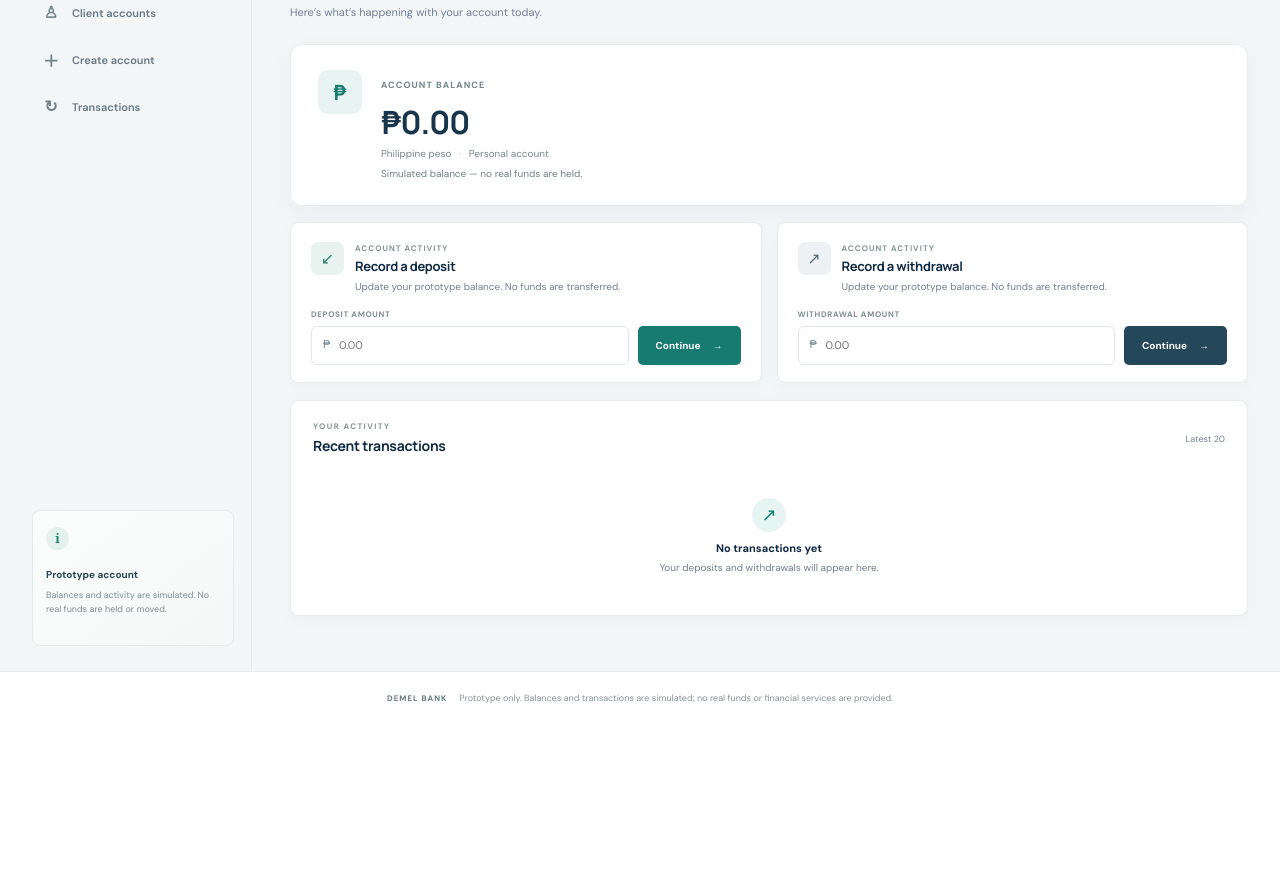
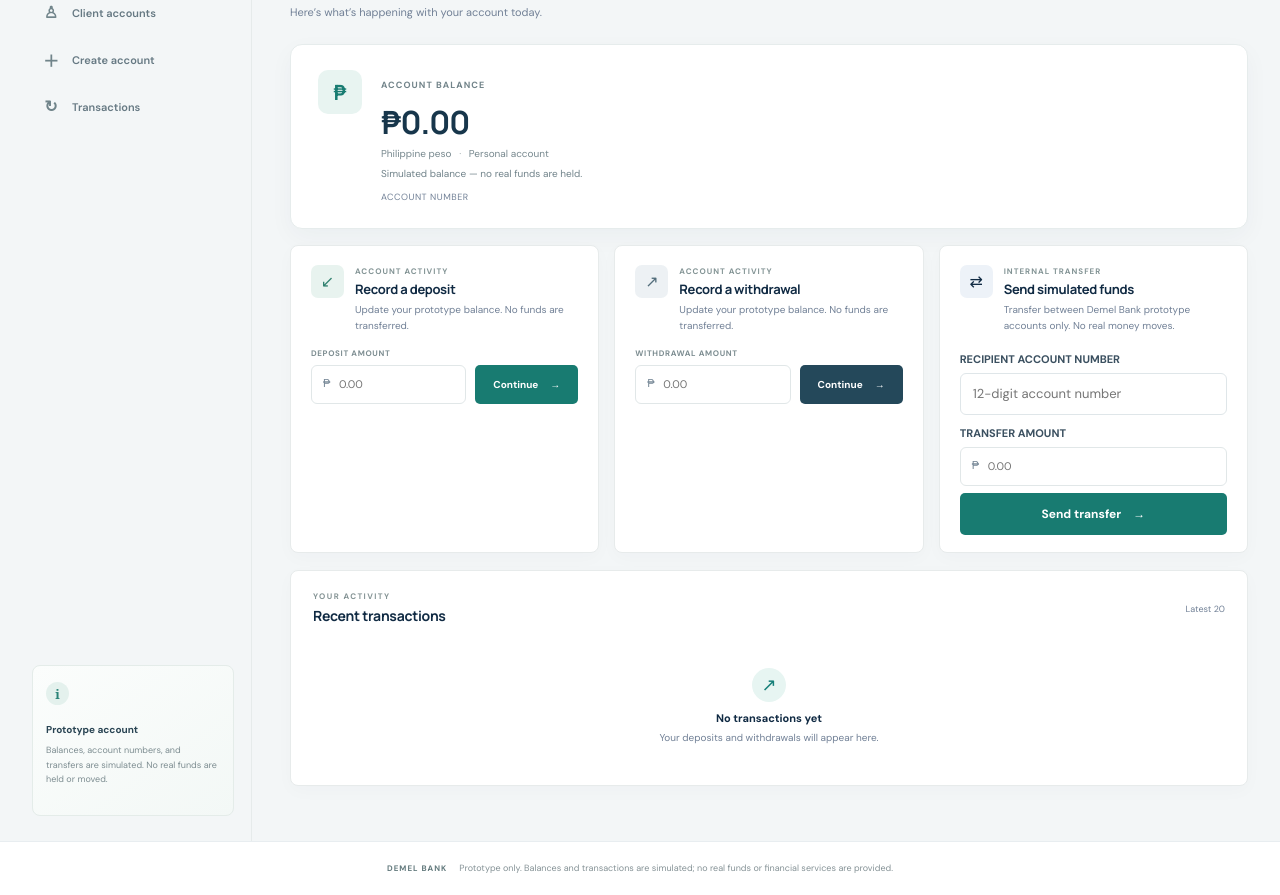
Before and after one commit to Dmel1/demel-bank, a Flask app: template templates/client.html in a window 1280 px wide. Shown: the part 196-1091 px from the top of the page. Before the commit the page ends 899 px from the top, so only its background shows below. Run offline with Flask 3, Linux system fonts and the light colour scheme; the template is opened without the code that fills it, so the values that code supplies are empty; the visitor is signed in with stand-in values (Sample User, id 1); some libraries are stand-ins or nearby versions.

Commit message:
Add simulated internal account transfers
Assign unique account numbers to existing and new customers, and record atomic simulated transfers between customer accounts.

Co-authored-by: Copilot <223556219+Copilot@users.noreply.github.com>

```diff
--- a/app.py
+++ b/app.py
@@ -13,11 +13,13 @@ from sqlalchemy import (
     CheckConstraint,
     Column,
     ForeignKey,
+    Index,
     Integer,
     MetaData,
     String,
     Table,
     create_engine,
+    inspect,
     text,
 )
 from sqlalchemy.engine import make_url
@@ -58,10 +60,12 @@ users = Table(
     Column("password_hash", String(255), nullable=False),
     Column("role", String(10), nullable=False),
     Column("balance_cents", BigInteger, nullable=False, server_default="0"),
+    Column("account_number", String(12), nullable=True),
     Column("created_at", String(40), nullable=False),
     CheckConstraint("role IN ('client', 'admin')"),
     CheckConstraint("balance_cents >= 0"),
 )
+Index("uq_users_account_number", users.c.account_number, unique=True)
 transactions_table = Table(
     "transactions",
     metadata,
@@ -70,6 +74,7 @@ transactions_table = Table(
     Column("kind", String(10), nullable=False),
     Column("amount_cents", BigInteger, nullable=False),
     Column("balance_after_cents", BigInteger, nullable=False),
+    Column("counterparty_account", String(12), nullable=True),
     Column("created_at", String(40), nullable=False),
     CheckConstraint("kind IN ('deposit', 'withdrawal')"),
     CheckConstraint("amount_cents > 0"),
@@ -85,6 +90,7 @@ def get_db():
 
 def initialize_database():
     metadata.create_all(engine)
+    migrate_schema()
     admin_username = os.environ.get("ADMIN_USERNAME") or os.environ.get(
         "DEMO_ADMIN_USERNAME"
     )
@@ -99,6 +105,38 @@ def initialize_database():
         seed_user(admin_username, admin_password, "admin")
 
 
+def generate_account_number():
+    return f"{secrets.randbelow(10**12):012d}"
+
+
+def migrate_schema():
+    existing_users = {column["name"] for column in inspect(engine).get_columns("users")}
+    existing_transactions = {
+        column["name"] for column in inspect(engine).get_columns("transactions")
+    }
+
+    with engine.begin() as db:
+        if "account_number" not in existing_users:
+            db.exec_driver_sql("ALTER TABLE users ADD COLUMN account_number VARCHAR(12)")
+        if "counterparty_account" not in existing_transactions:
+            db.exec_driver_sql(
+                "ALTER TABLE transactions ADD COLUMN counterparty_account VARCHAR(12)"
+            )
+        db.exec_driver_sql(
+            "CREATE UNIQUE INDEX IF NOT EXISTS uq_users_account_number "
+            "ON users (account_number)"
+        )
+        existing_ids = db.execute(
+            text("SELECT id FROM users WHERE account_number IS NULL ORDER BY id")
+        ).scalars().all()
+        for user_id in existing_ids:
+            account_number = generate_account_number()
+            db.execute(
+                text("UPDATE users SET account_number = :number WHERE id = :user_id"),
+                {"number": account_number, "user_id": user_id},
+            )
+
+
 def seed_user(username, password, role):
     if not username or not password:
         raise RuntimeError(f"Initial {role} username and password must not be empty.")
@@ -109,8 +147,9 @@ def seed_user(username, password, role):
     with get_db() as db:
         result = db.execute(
             text(
-                """INSERT INTO users (username, password_hash, role, created_at)
-                   VALUES (:username, :password_hash, :role, :created_at)
+                """INSERT INTO users
+                   (username, password_hash, role, account_number, created_at)
+                   VALUES (:username, :password_hash, :role, :account_number, :created_at)
                    ON CONFLICT (username) DO UPDATE
                    SET password_hash = excluded.password_hash
                    WHERE users.role = excluded.role"""
@@ -119,6 +158,7 @@ def seed_user(username, password, role):
                 "username": username,
                 "password_hash": generate_password_hash(password),
                 "role": role,
+                "account_number": generate_account_number(),
                 "created_at": now(),
             },
         )
@@ -216,12 +256,14 @@ def register():
         with get_db() as db:
             db.execute(
                 text(
-                    """INSERT INTO users (username, password_hash, role, created_at)
-                       VALUES (:username, :password_hash, 'client', :created_at)"""
+                    """INSERT INTO users
+                       (username, password_hash, role, account_number, created_at)
+                       VALUES (:username, :password_hash, 'client', :account_number, :created_at)"""
                 ),
                 {
                     "username": username,
                     "password_hash": generate_password_hash(password),
+                    "account_number": generate_account_number(),
                     "created_at": now(),
                 },
             )
@@ -291,12 +333,16 @@ def logout():
 def client_dashboard():
     with get_db() as db:
         user = db.execute(
-            text("SELECT username, balance_cents FROM users WHERE id = :user_id"),
+            text(
+                "SELECT username, balance_cents, account_number "
+                "FROM users WHERE id = :user_id"
+            ),
             {"user_id": session["user_id"]},
         ).mappings().first()
         transactions = db.execute(
             text(
-                """SELECT kind, amount_cents, balance_after_cents, created_at
+                """SELECT kind, amount_cents, balance_after_cents,
+                          counterparty_account, created_at
                    FROM transactions WHERE user_id = :user_id
                    ORDER BY id DESC LIMIT 20"""
             ),
@@ -366,13 +412,115 @@ def transact():
     return redirect(url_for("client_dashboard"))
 
 
+@app.post("/transfer")
+@login_required("client")
+def transfer():
+    validate_csrf()
+    recipient_account = request.form.get("recipient_account", "").strip()
+    amount_cents = parse_amount(request.form.get("amount", ""))
+    if not re.fullmatch(r"\d{12}", recipient_account) or amount_cents is None:
+        flash("Enter a valid 12-digit recipient account number and transfer amount.", "error")
+        return redirect(url_for("client_dashboard"))
+
+    sender_id = session["user_id"]
+    with get_db() as db:
+        sender = db.execute(
+            text(
+                "SELECT account_number FROM users "
+                "WHERE id = :user_id AND role = 'client'"
+            ),
+            {"user_id": sender_id},
+        ).mappings().first()
+        recipient = db.execute(
+            text(
+                "SELECT id, username FROM users "
+                "WHERE account_number = :account_number AND role = 'client'"
+            ),
+            {"account_number": recipient_account},
+        ).mappings().first()
+
+        if sender is None:
+            session.clear()
+            return redirect(url_for("home"))
+        if recipient is None:
+            flash("We couldn't find a Demel Bank customer with that account number.", "error")
+            return redirect(url_for("client_dashboard"))
+        if recipient["id"] == sender_id:
+            flash("Choose another customer's account; you can't transfer to yourself.", "error")
+            return redirect(url_for("client_dashboard"))
+
+        sender_balance = db.execute(
+            text(
+                """UPDATE users SET balance_cents = balance_cents - :amount_cents
+                   WHERE id = :user_id AND balance_cents >= :amount_cents
+                   RETURNING balance_cents"""
+            ),
+            {"amount_cents": amount_cents, "user_id": sender_id},
+        ).mappings().first()
+        if sender_balance is None:
+            flash("There is not enough money in your available balance.", "error")
+            return redirect(url_for("client_dashboard"))
+
+        recipient_balance = db.execute(
+            text(
+                """UPDATE users SET balance_cents = balance_cents + :amount_cents
+                   WHERE id = :user_id
+                   RETURNING balance_cents"""
+            ),
+            {"amount_cents": amount_cents, "user_id": recipient["id"]},
+        ).mappings().first()
+        if recipient_balance is None:
+            abort(500, description="The transfer could not be completed.")
+
+        timestamp = now()
+        db.execute(
+            text(
+                """INSERT INTO transactions
+                   (user_id, kind, amount_cents, balance_after_cents,
+                    counterparty_account, created_at)
+                   VALUES (:user_id, 'withdrawal', :amount_cents, :balance_after_cents,
+                           :counterparty_account, :created_at)"""
+            ),
+            {
+                "user_id": sender_id,
+                "amount_cents": amount_cents,
+                "balance_after_cents": sender_balance["balance_cents"],
+                "counterparty_account": recipient_account,
+                "created_at": timestamp,
+            },
+        )
+        db.execute(
+            text(
+                """INSERT INTO transactions
+                   (user_id, kind, amount_cents, balance_after_cents,
+                    counterparty_account, created_at)
+                   VALUES (:user_id, 'deposit', :amount_cents, :balance_after_cents,
+                           :counterparty_account, :created_at)"""
+            ),
+            {
+                "user_id": recipient["id"],
+                "amount_cents": amount_cents,
+                "balance_after_cents": recipient_balance["balance_cents"],
+                "counterparty_account": sender["account_number"],
+                "created_at": timestamp,
+            },
+        )
+
+    flash(
+        f"Simulated transfer of {format_php(amount_cents)} sent to "
+        f"{recipient['username']}. No real funds were moved.",
+        "success",
+    )
+    return redirect(url_for("client_dashboard"))
+
+
 @app.get("/admin")
 @login_required("admin")
 def admin_dashboard():
     with get_db() as db:
         clients = db.execute(
             text(
-                """SELECT id, username, balance_cents, created_at
+                """SELECT id, username, balance_cents, account_number, created_at
                    FROM users WHERE role = 'client' ORDER BY username"""
             )
         ).mappings().all()
@@ -380,6 +528,7 @@ def admin_dashboard():
             text(
                 """SELECT transactions.kind, transactions.amount_cents,
                           transactions.balance_after_cents, transactions.created_at,
+                          transactions.counterparty_account,
                           users.username
                    FROM transactions JOIN users ON users.id = transactions.user_id
                    ORDER BY transactions.id DESC LIMIT 50"""
@@ -408,12 +557,14 @@ def create_client():
         with get_db() as db:
             db.execute(
                 text(
-                    """INSERT INTO users (username, password_hash, role, created_at)
-                       VALUES (:username, :password_hash, 'client', :created_at)"""
+                    """INSERT INTO users
+                       (username, password_hash, role, account_number, created_at)
+                       VALUES (:username, :password_hash, 'client', :account_number, :created_at)"""
                 ),
                 {
                     "username": username,
                     "password_hash": generate_password_hash(password),
+                    "account_number": generate_account_number(),
                     "created_at": now(),
                 },
             )
--- a/static/style.css
+++ b/static/style.css
@@ -66,7 +66,7 @@ input:focus, select:focus { border-color: #6bb6ae; box-shadow: 0 0 0 3px rgba(21
 .balance-amount { margin: 8px 0 3px; color: var(--navy); font-family: Manrope, sans-serif; font-size: 34px; font-weight: 700; letter-spacing: -1px; }
 .balance-card p { margin: 0; color: #72838a; font-size: 11px; }
 .balance-symbol { color: rgba(255,255,255,.1); font-family: Manrope, sans-serif; font-size: 150px; font-weight: 700; line-height: 1; }
-.action-grid { display: grid; grid-template-columns: 1fr 1fr; gap: 18px; margin-top: 19px; }
+.action-grid { display: grid; grid-template-columns: repeat(3, minmax(0, 1fr)); gap: 18px; margin-top: 19px; }
 .action-card { padding: 21px; }
 .section-title { display: flex; align-items: center; gap: 11px; margin-bottom: 18px; }
 .section-title h2, .table-heading h2 { margin: 0 0 3px; font-size: 15px; letter-spacing: -.3px; }
@@ -74,6 +74,10 @@ input:focus, select:focus { border-color: #6bb6ae; box-shadow: 0 0 0 3px rgba(21
 .action-icon { width: 35px; height: 35px; display: grid; place-items: center; border-radius: 8px; font-size: 20px; }
 .deposit-icon { background: #e7f5f2; color: var(--teal); }
 .withdraw-icon { background: #f1f3f7; color: #536a7e; }
+.transfer-icon { background: #edf2f8; color: var(--navy); }
+.transfer-card .form-stack { gap: 7px; }
+.account-number { margin-top: 9px !important; color: #718096 !important; font-size: 9px !important; letter-spacing: .5px; }
+.account-number strong { margin-left: 7px; color: var(--navy); font-size: 11px; letter-spacing: 1px; }
 .inline-form { display: grid; grid-template-columns: 1fr auto; align-items: end; gap: 7px 10px; }
 .inline-form label { grid-column: 1 / -1; }
 .amount-input { position: relative; }
@@ -270,6 +274,8 @@ footer { display: flex; align-items: center; justify-content: center; gap: 12px;
   .side-link.active::before { top: auto; right: 9px; bottom: 0; left: 9px; width: auto; height: 2px; }
   .sidebar .nav-chevron { display: none; }
   .page { padding-top: 19px; }
+  .action-grid { grid-template-columns: 1fr 1fr; }
+  .transfer-card { grid-column: 1 / -1; }
   .login-layout, .registration-layout { gap: 45px; }
 }
 @media (max-width: 650px) {
@@ -293,6 +299,7 @@ footer { display: flex; align-items: center; justify-content: center; gap: 12px;
   .balance-icon { width: 40px; height: 40px; flex-basis: 40px; }
   .balance-amount { font-size: 28px; }
   .action-grid { grid-template-columns: 1fr; gap: 11px; }
+  .transfer-card { grid-column: auto; }
   .action-card { padding: 17px; }
   .history-card { padding: 17px 13px 5px; }
   .table-heading { align-items: flex-end; }
--- a/templates/base.html
+++ b/templates/base.html
@@ -38,7 +38,7 @@
         <div class="sidebar-bottom">
           <div class="sidebar-help-icon">i</div>
           <strong>Prototype account</strong>
-          <p>Balances and activity are simulated. No real funds are held or moved.</p>
+          <p>Balances, account numbers, and transfers are simulated. No real funds are held or moved.</p>
         </div>
       </aside>
     {% endif %}
--- a/templates/client.html
+++ b/templates/client.html
@@ -13,6 +13,7 @@
       <div class="balance-amount">{{ user.balance_cents|php }}</div>
       <p>Philippine peso <span class="balance-separator">·</span> Personal account</p>
       <p class="balance-disclosure">Simulated balance — no real funds are held.</p>
+      <p class="account-number">ACCOUNT NUMBER <strong>{{ user.account_number }}</strong></p>
     </div>
   </div>
 </section>
@@ -37,13 +38,24 @@
       <button class="button secondary" type="submit">Continue <span aria-hidden="true">→</span></button>
     </form>
   </article>
+  <article class="card action-card transfer-card">
+    <div class="section-title"><span class="action-icon transfer-icon">⇄</span><div><p class="eyebrow">INTERNAL TRANSFER</p><h2>Send simulated funds</h2><p class="muted">Transfer between Demel Bank prototype accounts only. No real money moves.</p></div></div>
+    <form action="{{ url_for('transfer') }}" method="post" class="form-stack">
+      <input type="hidden" name="csrf_token" value="{{ csrf_token }}">
+      <label for="recipient-account">RECIPIENT ACCOUNT NUMBER</label>
+      <input id="recipient-account" name="recipient_account" type="text" inputmode="numeric" pattern="[0-9]{12}" minlength="12" maxlength="12" placeholder="12-digit account number" required>
+      <label for="transfer-amount">TRANSFER AMOUNT</label>
+      <div class="amount-input"><span>₱</span><input id="transfer-amount" name="amount" type="number" min="0.01" max="1000000000" step="0.01" placeholder="0.00" required></div>
+      <button class="button primary" type="submit">Send transfer <span aria-hidden="true">→</span></button>
+    </form>
+  </article>
 </section>
 <section class="card history-card" id="activity">
   <div class="table-heading"><div><p class="eyebrow">YOUR ACTIVITY</p><h2>Recent transactions</h2></div><span class="muted">Latest 20</span></div>
   {% if transactions %}
-  <div class="table-scroll"><table><thead><tr><th>Transaction</th><th>Date (UTC)</th><th>Amount</th><th>Balance after</th></tr></thead><tbody>
+  <div class="table-scroll"><table><thead><tr><th>Transaction</th><th>Account / counterparty</th><th>Date (UTC)</th><th>Amount</th><th>Balance after</th></tr></thead><tbody>
   {% for transaction in transactions %}
-    <tr><td><span class="transaction-type {{ transaction.kind }}">{{ 'Deposit' if transaction.kind == 'deposit' else 'Withdrawal' }}</span></td><td>{{ transaction.created_at|replace('T', ' ') }}</td><td class="{{ 'positive' if transaction.kind == 'deposit' else '' }}">{{ '+' if transaction.kind == 'deposit' else '−' }}{{ transaction.amount_cents|php }}</td><td>{{ transaction.balance_after_cents|php }}</td></tr>
+    <tr><td><span class="transaction-type {{ transaction.kind }}">{% if transaction.counterparty_account %}{{ 'Transfer sent' if transaction.kind == 'withdrawal' else 'Transfer received' }}{% else %}{{ 'Deposit' if transaction.kind == 'deposit' else 'Withdrawal' }}{% endif %}</span></td><td>{{ transaction.counterparty_account or '—' }}</td><td>{{ transaction.created_at|replace('T', ' ') }}</td><td class="{{ 'positive' if transaction.kind == 'deposit' else '' }}">{{ '+' if transaction.kind == 'deposit' else '−' }}{{ transaction.amount_cents|php }}</td><td>{{ transaction.balance_after_cents|php }}</td></tr>
   {% endfor %}
   </tbody></table></div>
   {% else %}
```
Also changed, not shown: templates/admin.html (+4 -4 lines), tests/test_account_transfers.py (added, +297 -0 lines), README.md.
